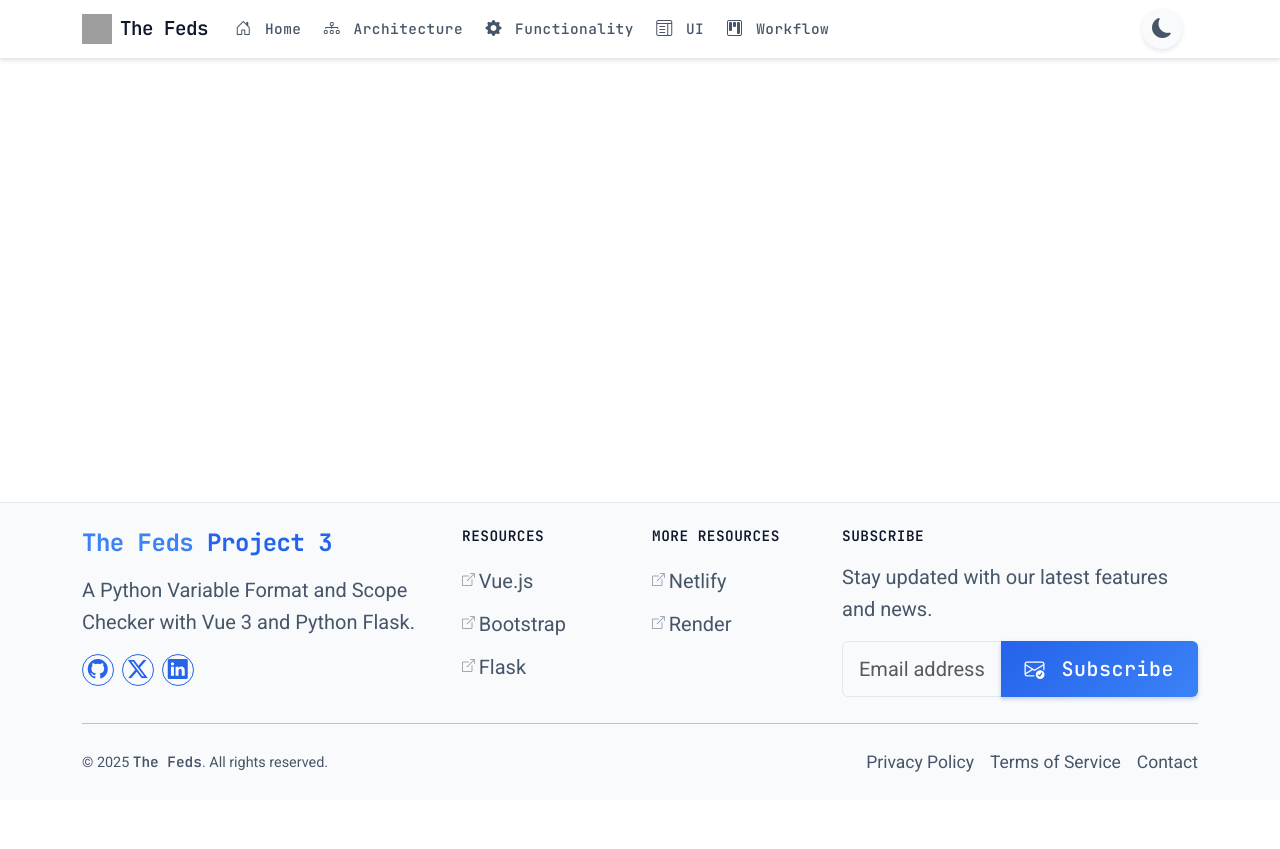
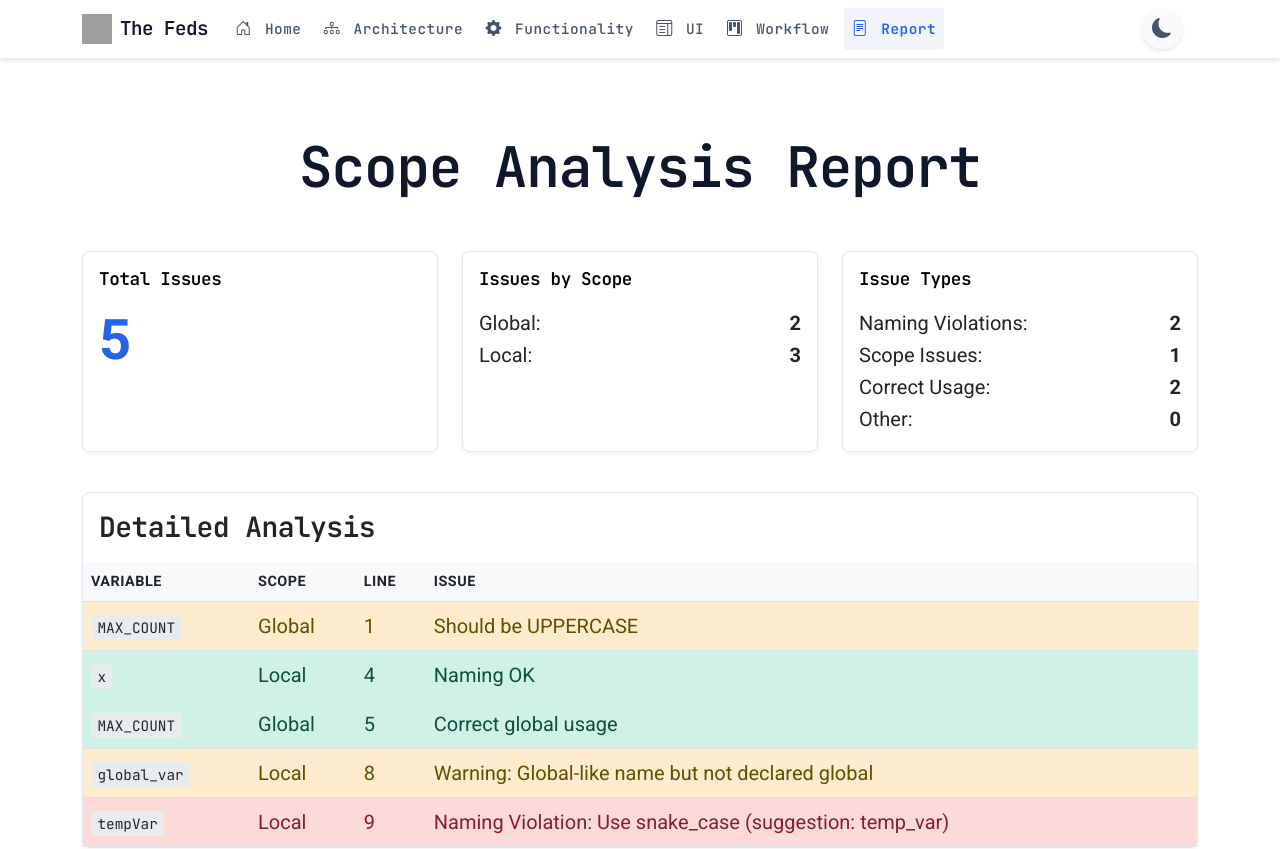
Before and after one commit to Bphissles/cs3210-project-03-the-feds-personal, a Vue app in the folder vue-python-app/frontend/: page /report in a window 1280 px wide. Shown: the top 849 px of the page. Before the commit the page ends 800 px from the top, so only its background shows below. Built offline with nearby package versions, Linux system fonts and the light colour scheme; grey boxes are pictures that could not be loaded.

Commit message:
report page addition with fake data

```diff
--- a/vue-python-app/frontend/src/components/Navbar.vue
+++ b/vue-python-app/frontend/src/components/Navbar.vue
@@ -42,6 +42,11 @@ const route = useRoute();
           <li class="nav-item">
             <router-link class="nav-link" :class="{ active: route.path === '/workflow' }" to="/workflow">
               <i class="bi bi-kanban me-1"></i> Workflow
+            </router-link>
+          </li>
+          <li class="nav-item">
+            <router-link class="nav-link" :class="{ active: route.path === '/report' }" to="/report">
+              <i class="bi bi-file-text me-1"></i> Report
             </router-link>
           </li>
         </ul>
--- a/vue-python-app/frontend/src/router/index.js
+++ b/vue-python-app/frontend/src/router/index.js
@@ -36,6 +36,11 @@ const routes = [
     name: 'Workflow',
     // Lazy load the Workflow page for better performance
     component: () => import('../views/Workflow.vue')
+  },
+  {
+    path: '/report',
+    name: 'Report',
+    component: () => import('../views/Report.vue')
   }
 ]
 
--- a/vue-python-app/frontend/src/styles/main.scss
+++ b/vue-python-app/frontend/src/styles/main.scss
@@ -12,6 +12,7 @@ $dark: #0f172a;         // Dark text primary
 @import "bootstrap/scss/bootstrap";
 @import "bootstrap-icons/font/bootstrap-icons.css";
 @import "./components";
+@import "./views/report";
 
 body {
   background-color: var(--bg-primary);
--- /dev/null
+++ b/vue-python-app/frontend/src/styles/views/report.scss
@@ -0,0 +1,79 @@
+// Report page styling
+.report-heading {
+  color: var(--bs-emphasis-color, #000);
+  font-weight: 700;
+  text-shadow: 0 1px 2px rgba(0,0,0,0.1);
+}
+
+.summary-card {
+  background-color: var(--bs-body-bg, #fff);
+  color: var(--bs-body-color, #212529);
+
+  .card-title {
+    color: var(--bs-emphasis-color, #495057);
+    font-size: 1.1rem;
+    font-weight: 600;
+    margin-bottom: 1rem;
+  }
+
+  .display-4 {
+    font-weight: 700;
+    color: var(--bs-primary, #0d6efd);
+  }
+}
+
+.text-accent {
+  color: var(--bs-primary, #0d6efd);
+}
+
+.report-card {
+  background-color: var(--bs-body-bg, #fff);
+  color: var(--bs-body-color, #212529);
+
+  .card-title {
+    background-color: var(--bs-body-bg, #fff);
+    color: var(--bs-body-color, #212529);
+    font-weight: 600;
+  }
+}
+
+.report-table {
+  color: var(--bs-body-color, #212529);
+
+  th {
+    border-top: none;
+    font-size: 0.9rem;
+    text-transform: uppercase;
+    letter-spacing: 0.5px;
+    background-color: var(--bs-tertiary-bg, #f8f9fa);
+    color: var(--bs-body-color, #212529);
+  }
+
+  td {
+    vertical-align: middle;
+    border-color: var(--bs-border-color, #dee2e6);
+
+    code {
+      background-color: var(--bs-secondary-bg, #e9ecef);
+      color: var(--bs-body-color, #212529);
+      padding: 0.2rem 0.4rem;
+      border-radius: 3px;
+      font-size: 0.9rem;
+    }
+  }
+
+  .table-danger {
+    --bs-table-bg: var(--bs-danger-bg-subtle, #f8d7da);
+    --bs-table-color: var(--bs-danger-text, #842029);
+  }
+
+  .table-warning {
+    --bs-table-bg: var(--bs-warning-bg-subtle, #fff3cd);
+    --bs-table-color: var(--bs-warning-text, #664d03);
+  }
+
+  .table-success {
+    --bs-table-bg: var(--bs-success-bg-subtle, #d1e7dd);
+    --bs-table-color: var(--bs-success-text, #0f5132);
+  }
+}
--- /dev/null
+++ b/vue-python-app/frontend/src/views/Report.vue
@@ -0,0 +1,161 @@
+<script setup>
+import { computed } from 'vue';
+import '@/styles/views/report.scss';
+
+const tempData = [
+  {
+    variable: "MAX_COUNT",
+    scope: "Global",
+    line: 1,
+    issue: "Should be UPPERCASE",
+    status: 'warning'
+  },
+  {
+    variable: "x",
+    scope: "Local",
+    line: 4,
+    issue: "Naming OK",
+    status: 'success'
+  },
+  {
+    variable: "MAX_COUNT",
+    scope: "Global",
+    line: 5,
+    issue: "Correct global usage",
+    status: 'success'
+  },
+  {
+    variable: "global_var",
+    scope: "Local",
+    line: 8,
+    issue: "Warning: Global-like name but not declared global",
+    status: 'warning'
+  },
+  {
+    variable: "tempVar",
+    scope: "Local",
+    line: 9,
+    issue: "Naming Violation: Use snake_case (suggestion: temp_var)",
+    status: 'error'
+  }
+];
+
+const totalIssues = computed(() => tempData.length);
+const issuesByScope = computed(() => {
+  const result = {};
+  tempData.forEach(item => {
+    if (!result[item.scope]) {
+      result[item.scope] = 0;
+    }
+    result[item.scope]++;
+  });
+  return result;
+});
+
+const issueTypes = computed(() => {
+  const types = {
+    'Naming Violations': 0,
+    'Scope Issues': 0,
+    'Correct Usage': 0,
+    'Other': 0
+  };
+
+  tempData.forEach(item => {
+    if (item.issue.includes('Naming Violation') || item.issue.includes('Should be')) {
+      types['Naming Violations']++;
+    } else if (item.issue.includes('Global') || item.issue.includes('Scope')) {
+      types['Scope Issues']++;
+    } else if (item.issue.includes('OK') || item.issue.includes('Correct')) {
+      types['Correct Usage']++;
+    } else {
+      types['Other']++;
+    }
+  });
+
+  return types;
+});
+
+const getRowClass = (status) => {
+  if (status === 'error') {
+    return 'table-danger';
+  } else if (status === 'warning') {
+    return 'table-warning';
+  } else if (status === 'success') {
+    return 'table-success';
+  }
+  return '';
+};
+</script>
+
+<template>
+  <div class="container py-5">
+    <h1 class="text-center mb-5">Scope Analysis Report</h1>
+
+    <!-- Summary Cards Section -->
+    <div class="row mb-4">
+      <div class="col-md-4 mb-3">
+        <div class="card h-100 border-0 shadow-sm summary-card">
+          <div class="card-body">
+            <h5 class="card-title">Total Issues</h5>
+            <p class="display-4 text-accent">{{ totalIssues }}</p>
+          </div>
+        </div>
+      </div>
+
+      <div class="col-md-4 mb-3">
+        <div class="card h-100 border-0 shadow-sm summary-card">
+          <div class="card-body">
+            <h5 class="card-title">Issues by Scope</h5>
+            <div v-for="(count, scope) in issuesByScope" :key="scope" class="d-flex justify-content-between">
+              <span>{{ scope }}:</span>
+              <span class="fw-bold">{{ count }}</span>
+            </div>
+          </div>
+        </div>
+      </div>
+
+      <div class="col-md-4 mb-3">
+        <div class="card h-100 border-0 shadow-sm summary-card">
+          <div class="card-body">
+            <h5 class="card-title">Issue Types</h5>
+            <div v-for="(count, type) in issueTypes" :key="type" class="d-flex justify-content-between">
+              <span>{{ type }}:</span>
+              <span class="fw-bold">{{ count }}</span>
+            </div>
+          </div>
+        </div>
+      </div>
+    </div>
+
+    <!-- Table Section -->
+    <div class="row">
+      <div class="col-md-12">
+        <div class="card h-100 border-0 shadow-sm report-card">
+          <div class="py-3 ps-3">
+            <h4 class="card-title mb-0">Detailed Analysis</h4>
+          </div>
+          <div class="table-responsive">
+            <table class="table table-hover mb-0 report-table">
+              <thead>
+                <tr>
+                  <th class="fw-bold">Variable</th>
+                  <th class="fw-bold">Scope</th>
+                  <th class="fw-bold">Line</th>
+                  <th class="fw-bold">Issue</th>
+                </tr>
+              </thead>
+              <tbody>
+                <tr v-for="(item, index) in tempData" :key="index" :class="getRowClass(item.status)">
+                  <td><code>{{ item.variable }}</code></td>
+                  <td>{{ item.scope }}</td>
+                  <td>{{ item.line }}</td>
+                  <td>{{ item.issue }}</td>
+                </tr>
+              </tbody>
+            </table>
+          </div>
+        </div>
+      </div>
+    </div>
+  </div>
+</template>
```
